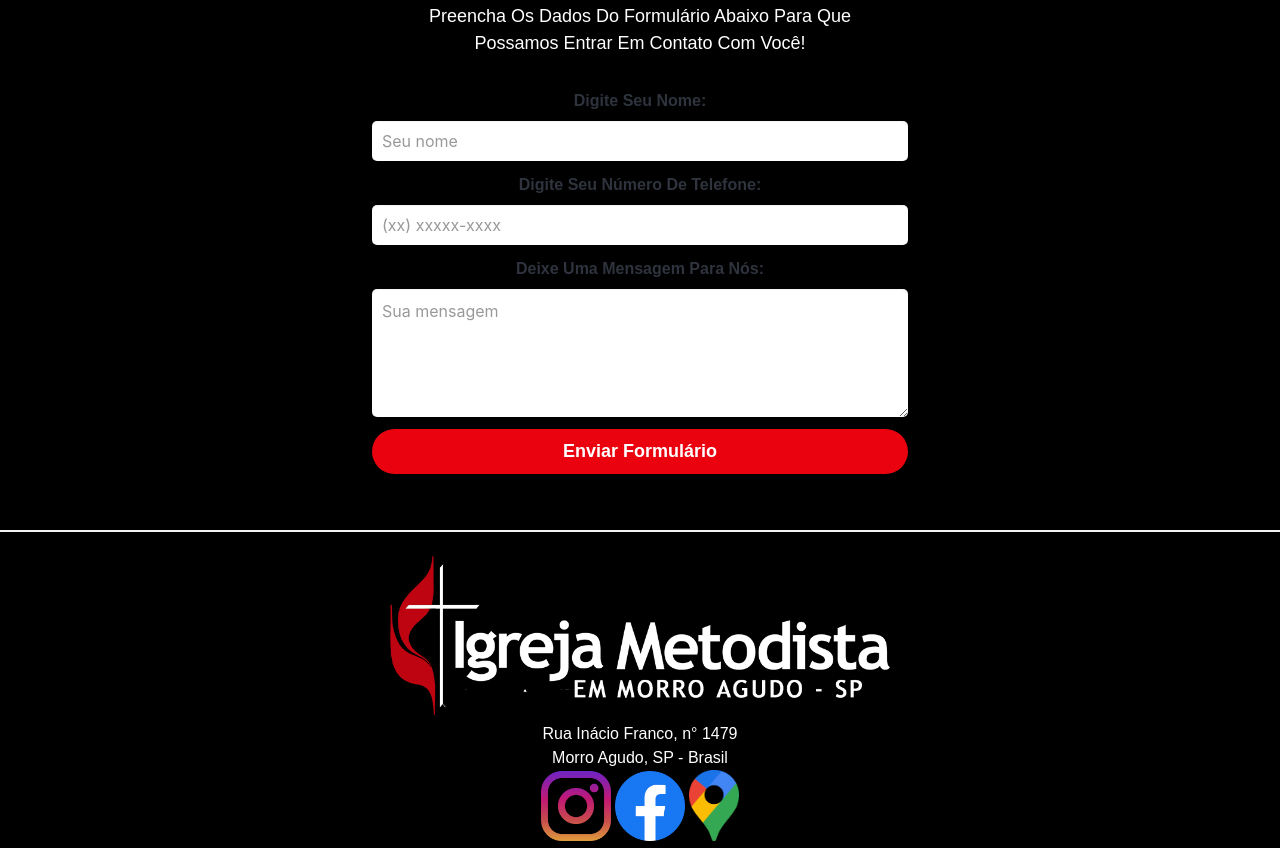
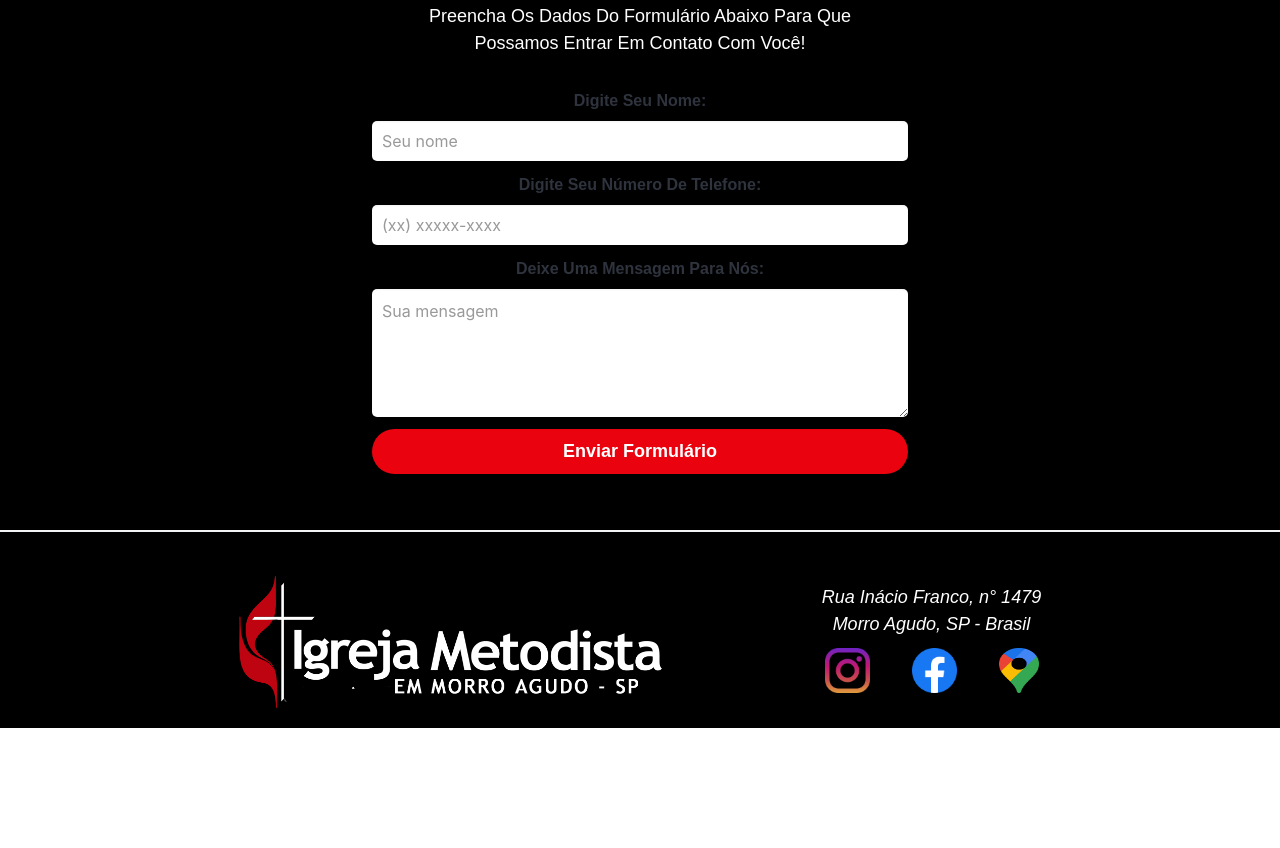
Before and after one commit to PedroAOC20/Pratica-Extensionista-igreja, a plain HTML site: page index.html in a window 1280 px wide. Shown: the part 3977-4825 px from the top of the page. After the commit the page ends 4705 px from the top, so only its background shows below. Drawn offline with nearby package versions, Linux system fonts and the light colour scheme.

Commit message:
Criação da estilização do arquivo footer.css

```diff
--- a/Style/footer.css
+++ b/Style/footer.css
@@ -0,0 +1,75 @@
+/* CSS para o footer */
+
+footer {
+    display: flex;
+
+    /* Centraliza os itens no eixo horizontal */
+    justify-content: center;
+    align-items: center;
+
+    /*config. espaçamento*/
+    padding: 20px;
+    color: white;
+    font-family: Arial, sans-serif;
+    flex-wrap: wrap; /* Permite que os elementos quebrem linha se necessário */
+}
+
+footer img {
+    max-width: 100%;
+    height: auto;
+}
+
+footer img[alt="Logo_Igreja_Metodista_4_Branco"] {
+    width: 423px; /* Tamanho ajustado para a logo */
+    height: 132px;
+
+    margin-right: 10rem;
+}
+
+footer .contact-info {
+    text-align: center; /* Centraliza o texto */
+}
+
+footer .contact-info p {
+
+    color: white;
+    margin: 0; /* Remove margem para um alinhamento mais próximo */
+
+    /*config. texto do paragrafo*/
+    font-size: 18px;
+    font-style: oblique;
+}
+
+footer .social-icons {
+    display: flex;
+    justify-content: center; /* Centraliza os ícones horizontalmente */
+    gap: 10px;
+
+    /*config. espaçamento*/
+    margin-top: 10px;
+}
+
+footer .social-icons a {
+    display: inline-block;
+}
+
+/* Estilos específicos para os ícones */
+footer .social-icons a img[alt="Logo Instagram"]{
+    width: 45px;
+    height: 45px;
+
+    margin-right: 2rem;
+    border-radius: 5px;
+}
+footer .social-icons a img[alt="Logo Facebook"]{
+    width: 45px;
+    height: 45px;
+    margin-right: 2rem;
+    border-radius: 5px;
+}
+
+footer .social-icons a img[alt="Logo GoogleMaps"] {
+    width: 40px;
+    height: 45px;
+    border-radius: 5px;
+}
--- a/index.html
+++ b/index.html
@@ -168,25 +168,27 @@
             <hr>
         </section>
         <footer>
-            <img src="./IMGs/Logo/Logo_IMMA_4_Branco.png" alt="Logo_Igreja_Metodista_4_Branco" width="500rem">
+            <img src="./IMGs/Logo/Logo_IMMA_4_Branco.png" alt="Logo_Igreja_Metodista_4_Branco">
 
+            <div class="contact-info">
                 <p>
                     Rua Inácio Franco, n° 1479 <br>
                     Morro Agudo, SP - Brasil
                 </p>
-
+                <div class="social-icons">
                     <a href="https://www.instagram.com/metodistamorroagudo/">
-                <img src="./IMGs/icones/insta-logo.png" alt="Logo Instagram" width="70rem">
+                        <img src="./IMGs/icones/insta-logo.png" alt="Logo Instagram">
                     </a>
 
                     <a href="https://www.facebook.com/metodistamorroagudo/?locale=pt_BR">
-                <img src="./IMGs/icones/face-logo.png" alt="Logo Facebook" width="70rem">
+                        <img src="./IMGs/icones/face-logo.png" alt="Logo Facebook">
                     </a>
 
-            <a
-                href="https://www.google.com.br/maps/place/R.+In%C3%A1cio+Franco,+1469+-+Centro,+Morro+Agudo+-+SP,+14640-000/@-20.7308108,-48.0603541,17z/data=!3m1!4b1!4m6!3m5!1s0x94ba32968b8aefd7:0xbc194c618902121d!8m2!3d-20.7308158!4d-48.0577792!16s%2Fg%2F11c1f7cc_7?entry=ttu">
-                <img src="./IMGs/icones/maps-logo.png" alt="Logo GoogleMaps" width="50rem">
+                    <a href="https://www.google.com.br/maps/place/R.+In%C3%A1cio+Franco,+1469+-+Centro,+Morro+Agudo+-+SP,+14640-000/@-20.7308108,-48.0603541,17z/data=!3m1!4b1!4m6!3m5!1s0x94ba32968b8aefd7:0xbc194c618902121d!8m2!3d-20.7308158!4d-48.0577792!16s%2Fg%2F11c1f7cc_7?entry=ttu">
+                        <img src="./IMGs/icones/maps-logo.png" alt="Logo GoogleMaps">
                     </a>
+                </div>
+            </div>
         </footer>
     </main>
 </body>
```
Lines whose indentation alone changed are shown as unchanged.
